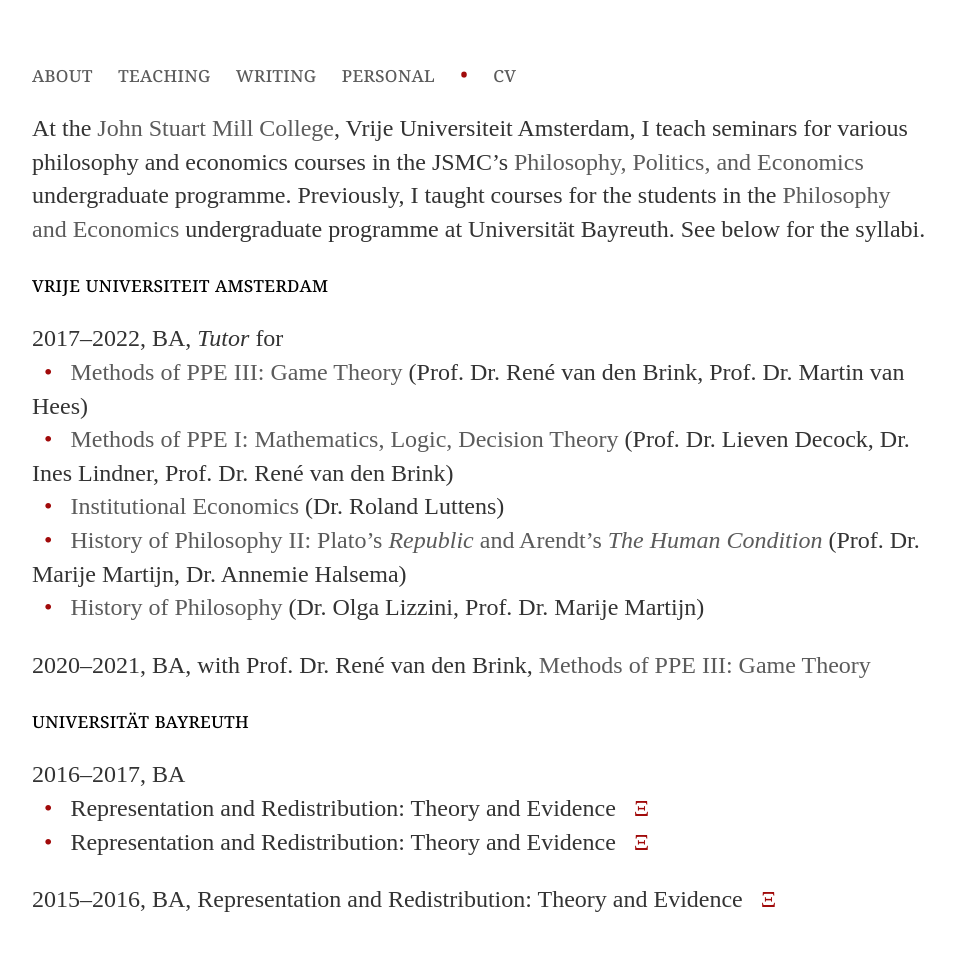
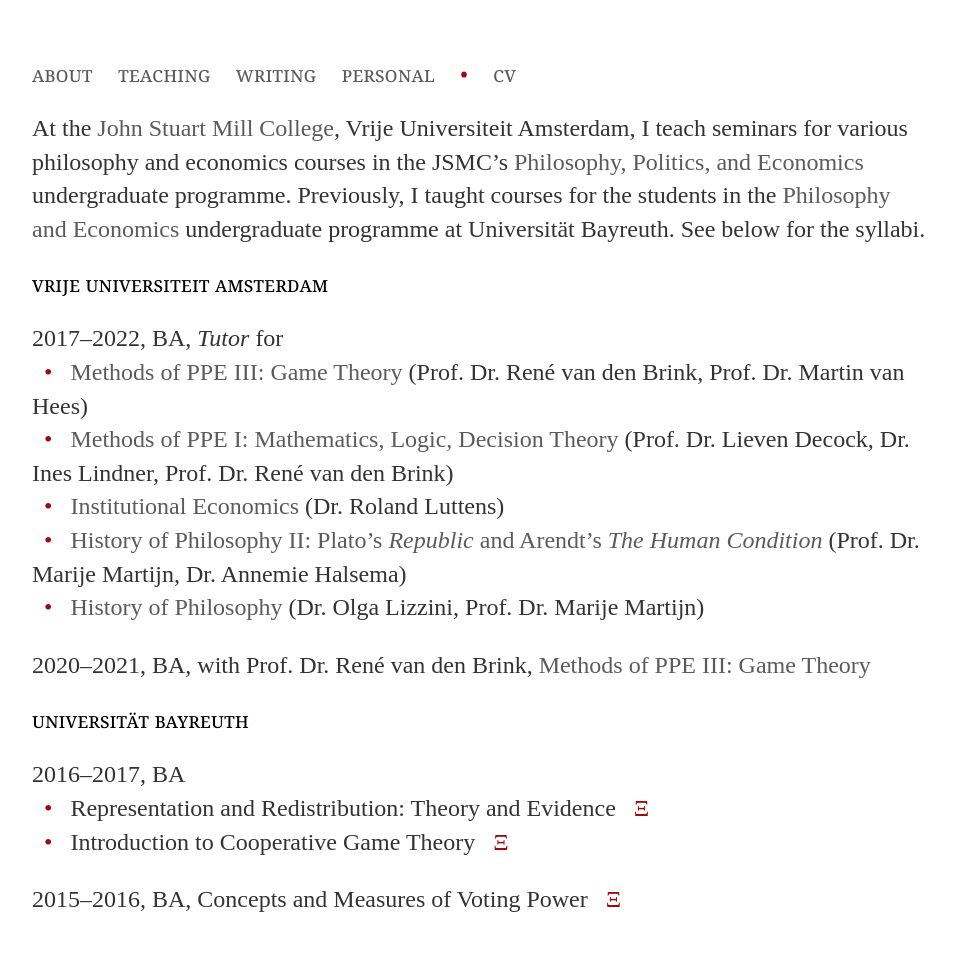
Before and after one commit to uzunovam/uzunovam, a Jekyll site: the page built from teaching/index.html, in a window 1280 px wide. Shown: the whole page, without its empty margins (160-1115 px from the left). Built offline with Jekyll 4.4.1, drawn with Linux system fonts in a browser that asks for light colours.

Commit message:
Update index.html

```diff
--- a/teaching/index.html
+++ b/teaching/index.html
@@ -15,6 +15,6 @@
 	<section>universit&auml;t bayreuth</section>
 	<p>2016–2017, BA </br>
 		<bullet>&nbsp;&nbsp;&#8226;&nbsp;&nbsp;</bullet> Representation and Redistribution: Theory and Evidence &nbsp; <a href="/files/syllabi/RR_Syllabus.pdf"><bullet>&Xi;</bullet></a></br>
-		<bullet>&nbsp;&nbsp;&#8226;&nbsp;&nbsp;</bullet> Representation and Redistribution: Theory and Evidence &nbsp; <a href="/files/syllabi/RR_Syllabus.pdf"><bullet>&Xi;</bullet></a></p>
-	<p>2015–2016, BA, Representation and Redistribution: Theory and Evidence &nbsp; <a href="/files/syllabi/RR_Syllabus.pdf"><bullet>&Xi;</bullet></a></p>
+		<bullet>&nbsp;&nbsp;&#8226;&nbsp;&nbsp;</bullet> Introduction to Cooperative Game Theory &nbsp; <a href="/files/syllabi/ICGT_Syllabus.pdf"><bullet>&Xi;</bullet></a></p>
+	<p>2015–2016, BA, Concepts and Measures of Voting Power &nbsp; <a href="/files/syllabi/CMVP_Syllabus.pdf"><bullet>&Xi;</bullet></a></p>
 </div><!-- /.blurb -->
```
